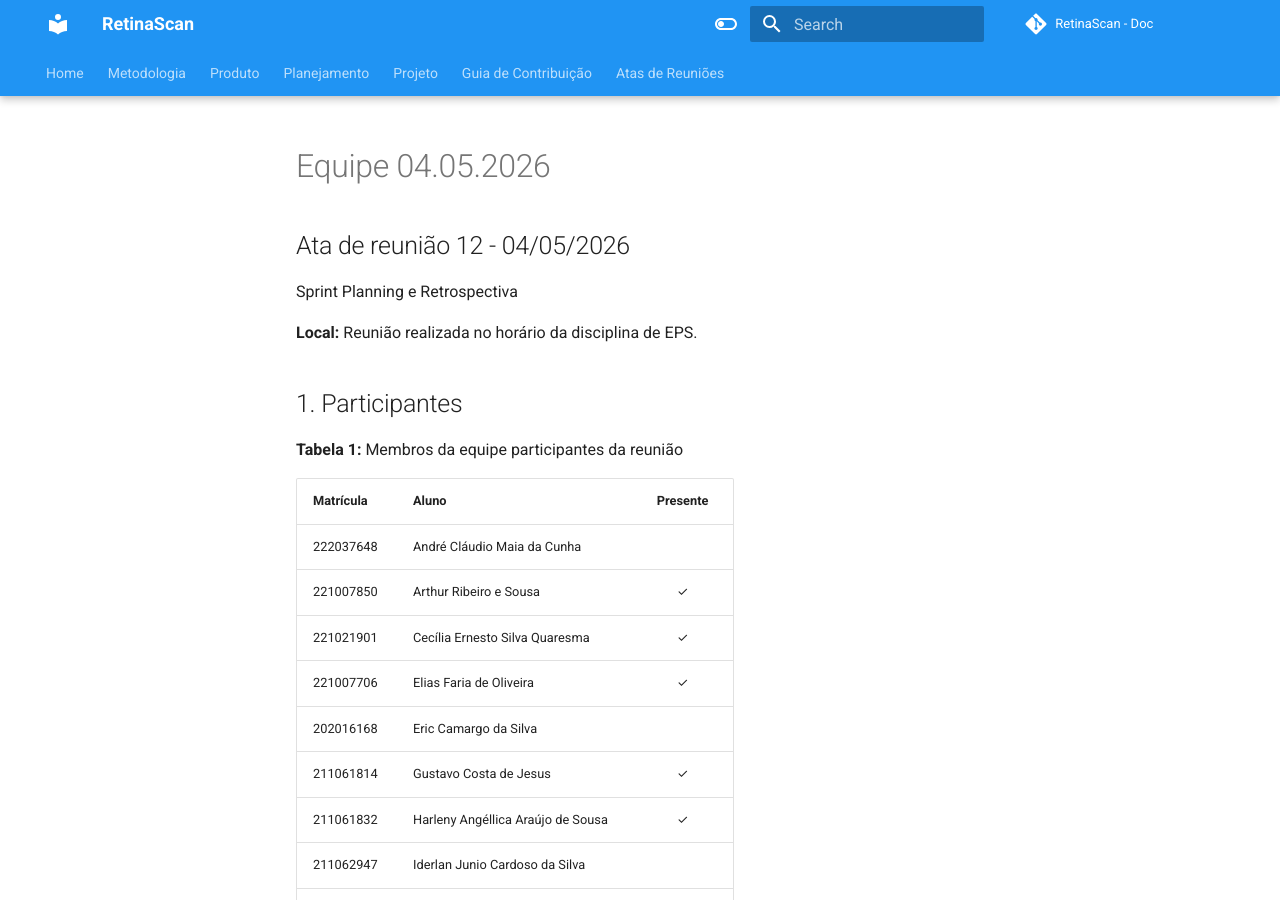
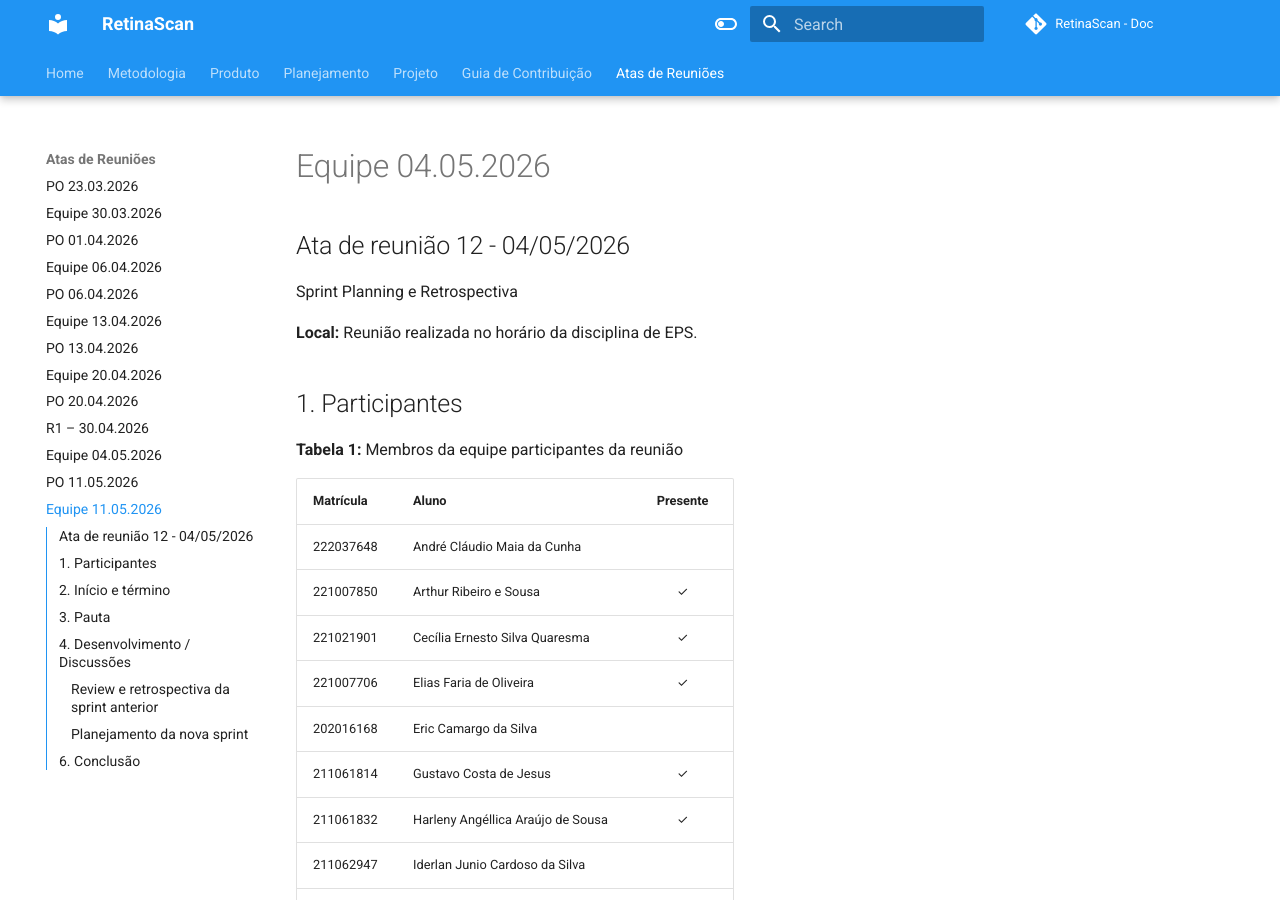
Before and after one commit to fga-eps-mds/2026-1-RetinaScan-Doc, an MkDocs documentation site: the page built from docs/atas-reunioes/Ata-15-EPS-2026-05-11.md, in a window 1280 px wide and 900 px high. Built offline with MkDocs 1.6.1 and Material for MkDocs 9.7.7, drawn with Linux system fonts in a browser that asks for light colours; comment, search, counter and statistics services are not loaded.

Commit message:
docs: adicionando atas no pages

```diff
--- a/docs/atas-reunioes/Ata-14-EPS-2026-05-11.md
+++ b/docs/atas-reunioes/Ata-15-EPS-2026-05-11.md
@@ -29,7 +29,7 @@ Sprint Planning e Retrospectiva
 **Tabela 2:** Horários
 
 | Hora de Início | Hora de Término |
-| :--- | :--- |
+| :---: | :---: |
 | Previsto 13:30 | 14:00 |
 | Realizado 12:30 | 13:00 |
 
--- a/mkdocs.yml
+++ b/mkdocs.yml
@@ -84,3 +84,5 @@ nav:
       - PO 20.04.2026: "atas-reunioes/Ata-09-EPS-2026-04-20-PO.md"
       - R1 – 30.04.2026: "atas-reunioes/Ata-11-EPS-2026-04-30-R1.md"
       - Equipe 04.05.2026: "atas-reunioes/Ata-12-EPS-2026-05-04.md"
+      - PO 11.05.2026: "atas-reunioes/Ata-14-EPS-2026-05-11-PO.md"
+      - Equipe 11.05.2026: "atas-reunioes/Ata-15-EPS-2026-05-11.md"
```
Also changed, not shown: docs/atas-reunioes/Ata-14-EPS-2026-05-11-PO.md (renamed from docs/atas-reunioes/Ata-15-EPS-2026-05-11-PO.md, +2 -2 lines).
